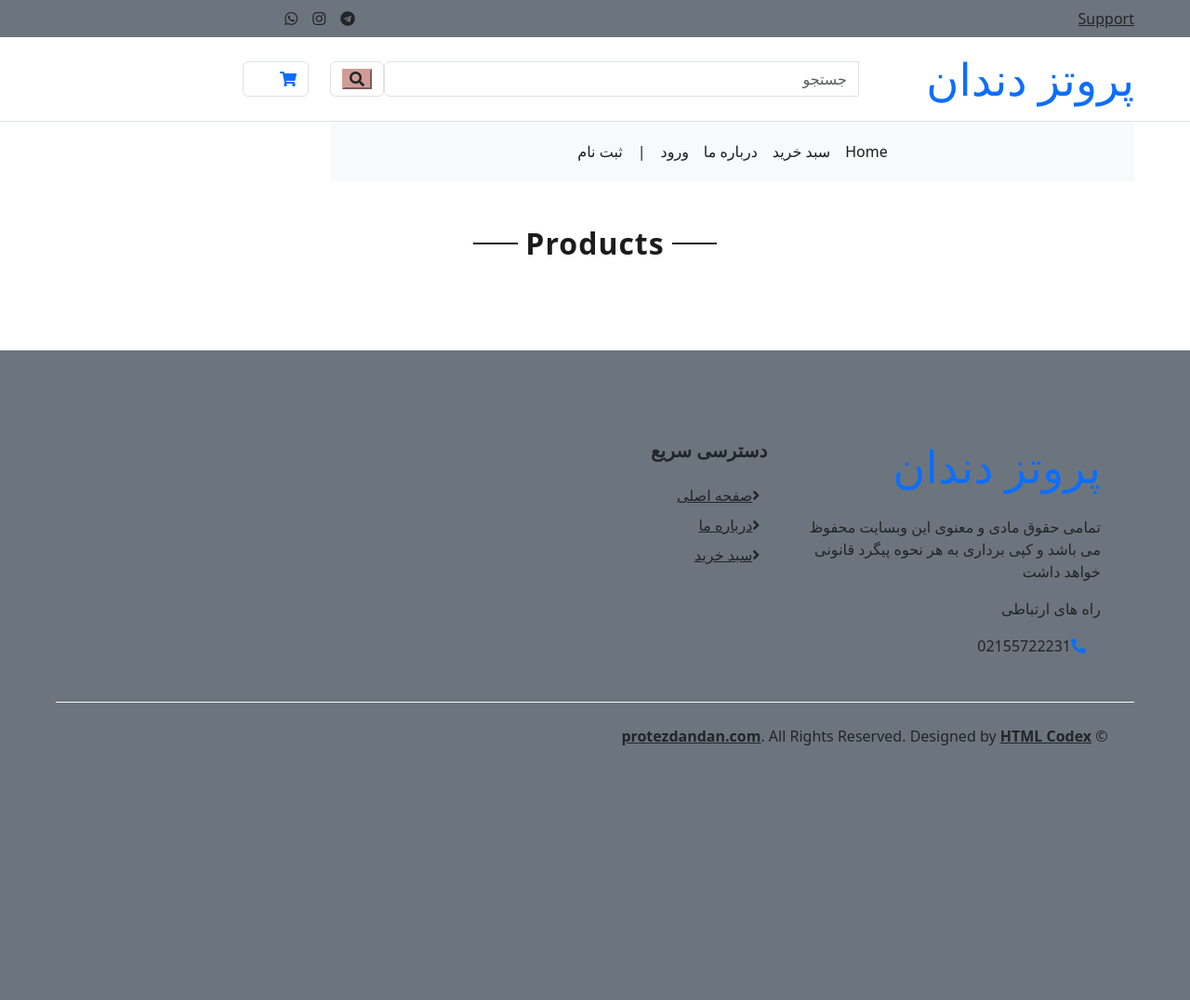
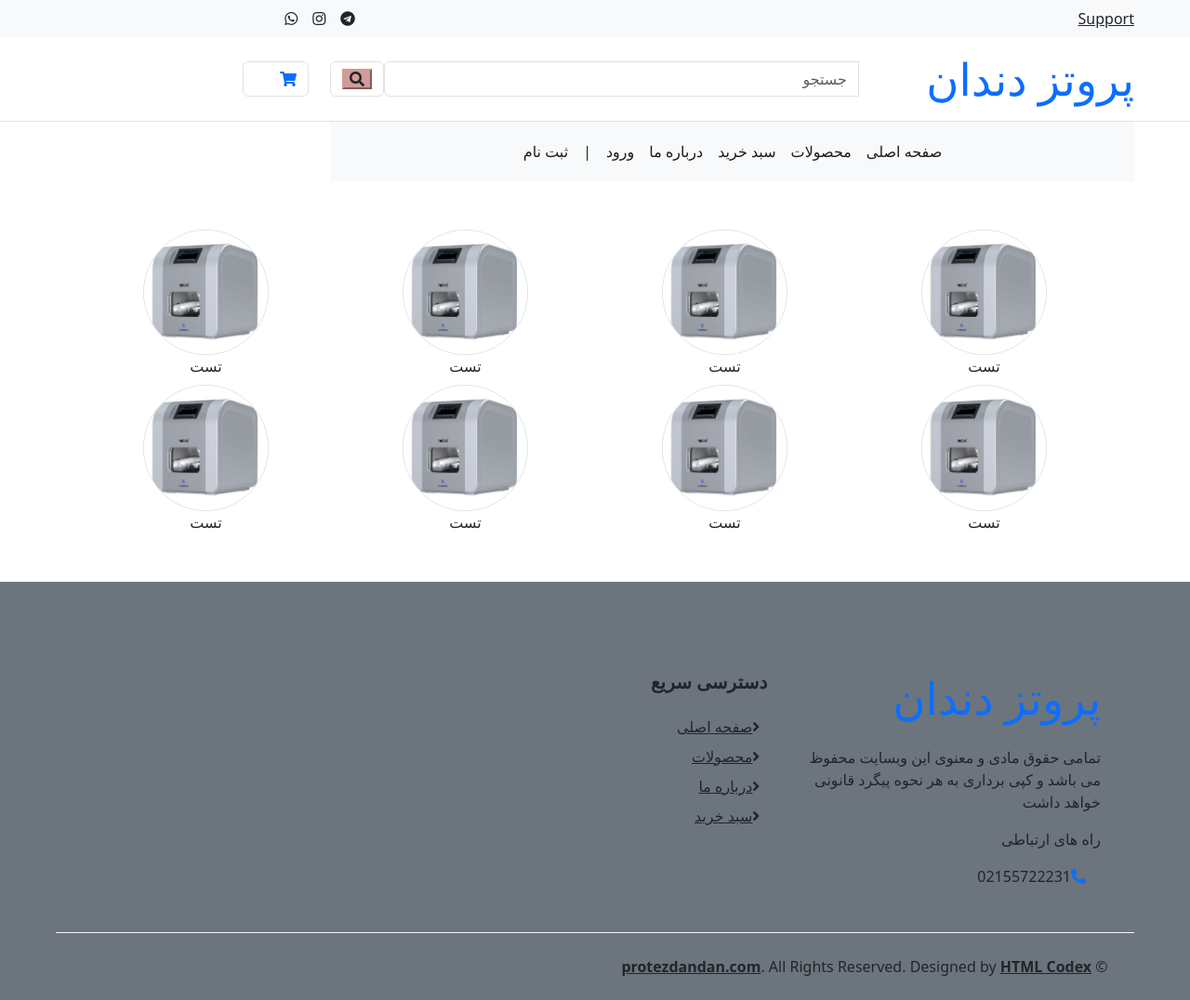
Before and after one commit to amiradp/django_course_online_shop, a Django app: page / in a window 1280 px wide. Shown: the whole page at 93% size. Before the commit the page ends 802 px from the top, so only its background shows below. Run offline with Django 4.2, Linux system fonts and the light colour scheme; data that the repository does not hold is empty; parts of the project's set-up code (start-up, migrations or seed data) failed here and were passed over; some libraries are stand-ins or nearby versions.

Commit message:
add new page

```diff
--- a/cart/templates/cart/cart_detail.html
+++ b/cart/templates/cart/cart_detail.html
@@ -5,7 +5,7 @@
 {% load persian_translation_tags %}
 
 {% block title %}
-    list
+    سبد خرید
 {% endblock title %}
 
 {% block content %}
--- a/docker-compose.yml
+++ b/docker-compose.yml
@@ -13,7 +13,7 @@ services:
     environment:
       - "DJANGO_SECRET_KEY=${DOCKER_COMPOSE_DJANGO_SECRET_KEY}"
       - "DJANGO_DEBUG=True"
-      - "DJANGO_ZARINPAL_MERCHANT_ID=${DOCKER_COMPOSE_DJANGO_ZARINPAL_MERCHANT_ID}"
+#      - "DJANGO_ZARINPAL_MERCHANT_ID=${DOCKER_COMPOSE_DJANGO_ZARINPAL_MERCHANT_ID}"
 
   db:
     image: postgres:14
--- a/orders/templates/orders/order_created.html
+++ b/orders/templates/orders/order_created.html
@@ -7,7 +7,7 @@
 {% load persian_translation_tags %}
 
 {% block title %}
-
+    پرداخت
 {% endblock %}
 
 {% block content %}
--- a/pages/templates/pages/aboutus.html
+++ b/pages/templates/pages/aboutus.html
@@ -5,7 +5,7 @@
 {% load i18n %}
 
 {% block title %}
-    {% trans 'About us' %}
+    درباره ما
 {% endblock %}
 
 {% block content %}
@@ -16,7 +16,7 @@
                     درباره ما
                 </h1>
                 <p>
-                    لورم ایپسوم متن ساختگی با تولید سادگی نامفهوم از صنعت چاپ، و با استفاده از طراحان گرافیک است، چاپگرها و متون بلکه روزنامه و مجله در ستون و سطرآنچنان که لازم است، و برای شرایط فعلی تکنولوژی مورد نیاز، و کاربردهای متنوع با هدف بهبود ابزارهای کاربردی می باشد، کتابهای زیادی در شصت و سه درصد گذشته حال و آینده، شناخت فراوان جامعه و متخصصان را می طلبد، تا با نرم افزارها شناخت بیشتری را برای طراحان رایانه ای علی الخصوص طراحان خلاقی، و فرهنگ پیشرو در زبان فارسی ایجاد کرد، در این صورت می توان امید داشت که تمام و دشواری موجود در ارائه راهکارها، و شرایط سخت تایپ به پایان رسد و زمان مورد نیاز شامل حروفچینی دستاوردهای اصلی، و جوابگوی سوالات پیوسته اهل دنیای موجود طراحی اساسا مورد استفاده قرار گیرد.
+                    با تشکر از شما برای بازدید از صفحه "درباره ما" و علاقه‌مندی خود به محصولات دندانسازی ما. ما یک تیم متخصص از صنعت دندانسازی هستیم که به تأمین و عرضه محصولات با کیفیت و متنوع برای حفظ و بهبود سلامت دهان و دندان‌ها متعهد هستیم.
                 </p>
             </div>
             <div class="col-lg-6">
--- a/payment/views.py
+++ b/payment/views.py
@@ -25,9 +25,9 @@ def payment_process(request):
         'accept': 'application/json',
         'content-type': 'application/json',
     }
-
+    # settings.ZARINPAL_MERCHANT_ID
     request_data = {
-        'merchant_id': settings.ZARINPAL_MERCHANT_ID,
+        'merchant_id': 'abcABCabcABCabcABCabcABCabcABCabcABC',
         'amount': rial_total_price,
         'description': f'#{order.id}: {order.user.first_name} {order.user.last_name}',
         'callback_url': request.build_absolute_uri(reverse('payment:payment_callback')),
@@ -62,7 +62,7 @@ def payment_callback(request):
         }
 
         request_data = {
-            'merchant_id': settings.ZARINPAL_MERCHANT_ID,
+            'merchant_id': 'abcABCabcABCabcABCabcABCabcABCabcABC',
             'amount': rial_total_price,
             'authority': payment_authority,
         }
--- /dev/null
+++ b/products/templates/products/main_category_list.html
@@ -0,0 +1,72 @@
+{% extends '_base.html' %}
+
+{% block title %}
+    خانه
+{% endblock %}
+
+{% block content %}
+    {#    {% for item in cat_menu %}#}
+    {#        <a href="{% url 'product_category' item %}" class="nav-item nav-link">{{ item }}</a>#}
+    {#    {% endfor %}#}
+
+    <div class="container">
+        <div class="row w-100 mt-5 mx-auto">
+            <div class="col-md-3 p-1">
+                <div style="text-align: center">
+                    <img class="w-50 border rounded-circle img-fluid" width="100"
+                         src="../../../media/product/product_cover/R_1_5XDSBKu.jpg">
+                    <a href="#" class="nav-item nav-link">تست</a>
+                </div>
+            </div>
+            <div class="col-md-3 p-1">
+                <div style="text-align: center">
+                    <img class="w-50 border rounded-circle img-fluid" width="100"
+                         src="../../../media/product/product_cover/R_1_5XDSBKu.jpg">
+                    <a href="#" class="nav-item nav-link">تست</a>
+                </div>
+            </div>
+            <div class="col-md-3 p-1">
+                <div style="text-align: center">
+                    <img class="w-50 border rounded-circle img-fluid" width="100"
+                         src="../../../media/product/product_cover/R_1_5XDSBKu.jpg">
+                    <a href="#" class="nav-item nav-link">تست</a>
+                </div>
+            </div>
+            <div class="col-md-3 p-1">
+                <div style="text-align: center">
+                    <a><img class="w-50 border rounded-circle img-fluid" width="100"
+                         src="../../../media/product/product_cover/R_1_5XDSBKu.jpg">
+                    <a href="#" class="nav-item nav-link">تست</a>
+                </div>
+            </div>
+            <div class="col-md-3 p-1">
+                <div style="text-align: center">
+                    <img class="w-50 border rounded-circle img-fluid" width="100"
+                         src="../../../media/product/product_cover/R_1_5XDSBKu.jpg">
+                    <a href="#" class="nav-item nav-link">تست</a>
+                </div>
+            </div>
+            <div class="col-md-3 p-1">
+                <div style="text-align: center">
+                    <img class="w-50 border rounded-circle img-fluid" width="100"
+                         src="../../../media/product/product_cover/R_1_5XDSBKu.jpg">
+                    <a href="#" class="nav-item nav-link">تست</a>
+                </div>
+            </div>
+            <div class="col-md-3 p-1">
+                <div style="text-align: center">
+                    <img class="w-50 border rounded-circle img-fluid" width="100"
+                         src="../../../media/product/product_cover/R_1_5XDSBKu.jpg">
+                    <a href="#" class="nav-item nav-link">تست</a>
+                </div>
+            </div>
+            <div class="col-md-3 p-1">
+                <div style="text-align: center">
+                    <img class="w-50 border rounded-circle img-fluid" width="100"
+                         src="../../../media/product/product_cover/R_1_5XDSBKu.jpg">
+                    <a href="#" class="nav-item nav-link">تست</a>
+                </div>
+            </div>
+        </div>
+    </div>
+{% endblock %}
--- a/products/templates/products/product_list.html
+++ b/products/templates/products/product_list.html
@@ -4,7 +4,7 @@
 {% load humanize %}
 
 {% block title %}
-    list
+    محصولات
 {% endblock title %}
 
 {% block content %}
--- a/products/urls.py
+++ b/products/urls.py
@@ -4,7 +4,8 @@ from . import views
 
 
 urlpatterns = [
-    path('', views.ProductListView.as_view(), name='ProductListView'),
+    path('', views.MainCategoryList.as_view(), name='category_list'),
+    path('product/', views.ProductListView.as_view(), name='ProductListView'),
     path('<int:pk>/', views.ProductDetailView.as_view(), name='product_detail'),
     path('comment/<int:pk>/', views.CommentCreateView.as_view(), name='comment_create'),
     path('category/<str:cats>/', views.category_view, name='product_category'),
--- a/products/views.py
+++ b/products/views.py
@@ -4,6 +4,18 @@ from django.views import generic
 from .models import Product, Comment, Category
 from .forms import CommentForm
 from cart.forms import AddToCartProductForm
+
+
+class MainCategoryList(generic.ListView):
+    model = Product
+    template_name = 'products/main_category_list.html'
+    context_object_name = 'products'
+
+    def get_context_data(self, *args, **kwargs):
+        cat_menu = Category.objects.all()
+        context = super(MainCategoryList, self).get_context_data(*args, **kwargs)
+        context["cat_menu"] = cat_menu
+        return context
 
 
 class ProductListView(generic.ListView):
--- a/templates/_base.html
+++ b/templates/_base.html
@@ -34,7 +34,7 @@
 
 <!-- Topbar Start -->
 <div class="container-fluid">
-    <div class="row bg-secondary py-2 px-xl-5">
+    <div class="row bg-light py-2 px-xl-5">
         <div class="col-lg-6 d-none d-lg-block">
             <div class="d-inline-flex align-items-center">
                 <a class="text-dark" href="">{% trans 'Support' %}</a>
@@ -116,7 +116,8 @@
                 </button>
                 <div class="collapse navbar-collapse justify-content-between" id="navbarCollapse">
                     <div class="navbar-nav mr-auto py-0">
-                        <a href="{% url 'ProductListView' %}" class="nav-item nav-link">{% trans 'Home' %}</a>
+                        <a href="{% url 'category_list' %}" class="nav-item nav-link">صفحه اصلی</a>
+                        <a href="{% url 'ProductListView' %}" class="nav-item nav-link">محصولات</a>
                         <a href="{% url 'cart:cart_detail' %}" class="nav-item nav-link">سبد خرید</a>
                         <a href="{% url 'aboutus' %}" class="nav-item nav-link">درباره ما</a>
                     </div>
@@ -164,8 +165,10 @@
                 <div class="col-md-4 mb-5">
                     <h5 class="font-weight-bold text-dark mb-4">دسترسی سریع</h5>
                     <div class="d-flex flex-column justify-content-start">
+                        <a class="text-dark mb-2" href="{% url 'category_list' %}"><i
+                                class="fa fa-angle-right mr-2"></i>صفحه اصلی</a>
                         <a class="text-dark mb-2" href="{% url 'ProductListView' %}"><i
-                                class="fa fa-angle-right mr-2"></i>صفحه اصلی</a>
+                                class="fa fa-angle-right mr-2"></i>محصولات</a>
                         <a class="text-dark mb-2" href="{% url 'aboutus' %}"><i class="fa fa-angle-right mr-2"></i>درباره
                             ما</a>
                         <a class="text-dark mb-2" href="{% url 'cart:cart_detail' %}"><i
@@ -184,9 +187,9 @@
                 <a class="text-dark font-weight-semi-bold" href="https://htmlcodex.com">HTML Codex</a>
             </p>
         </div>
-{#        <div class="col-md-6 px-xl-0 text-center text-md-right">#}
-{#            <img class="img-fluid" src="{% static 'img/payments.png' %}" alt="">#}
-{#        </div>#}
+        {#        <div class="col-md-6 px-xl-0 text-center text-md-right">#}
+        {#            <img class="img-fluid" src="{% static 'img/payments.png' %}" alt="">#}
+        {#        </div>#}
     </div>
 </div>
 <!-- Footer End -->
--- a/templates/account/login.html
+++ b/templates/account/login.html
@@ -2,7 +2,7 @@
 
 {% load crispy_forms_tags %}
 
-{% block title %} Login {% endblock %}
+{% block title %} ورود {% endblock %}
 
 {% block content %}
     <!-- Page Header Start -->
--- a/templates/account/logout.html
+++ b/templates/account/logout.html
@@ -2,7 +2,7 @@
 
 {% load crispy_forms_tags %}
 
-{% block title %} Logout {% endblock %}
+{% block title %} خروج {% endblock %}
 
 {% block content %}
 <form action="" method="post">
--- a/templates/account/signup.html
+++ b/templates/account/signup.html
@@ -2,7 +2,7 @@
 
 {% load crispy_forms_tags %}
 
-{% block title %} Sing UP {% endblock %}
+{% block title %} ثبت نام {% endblock %}
 
 {% block content %}
         <!-- Page Header Start -->
```
Also changed, not shown: config/settings.py (+4 -4 lines).
